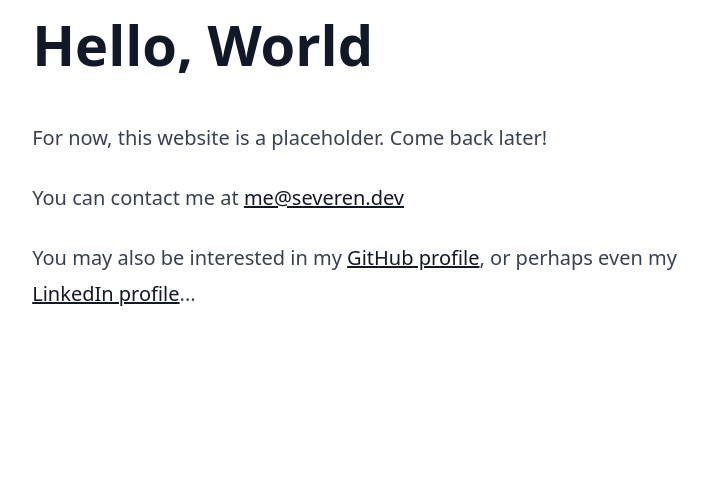
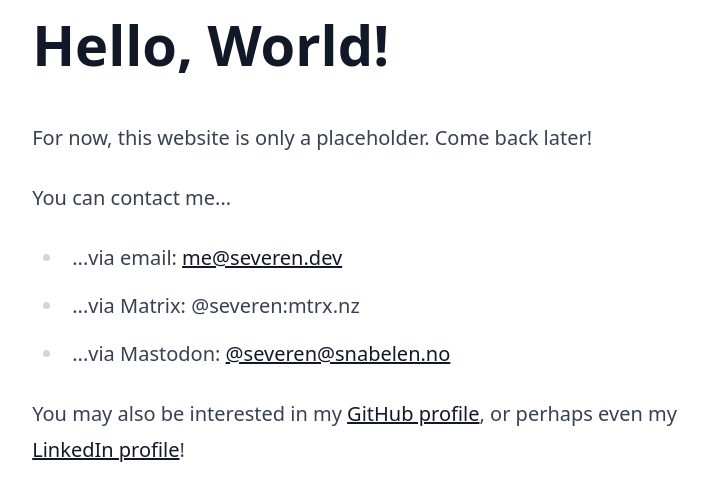
Before and after one commit to severen/website, a SvelteKit app: page / in a window 1280 px wide. Shown: the top 500 px of the page, without its empty margins (252-960 px from the left). Built offline with nearby package versions, Linux system fonts and the light colour scheme.

Commit message:
Expand information on placeholder page

```diff
--- a/src/routes/+page.svelte
+++ b/src/routes/+page.svelte
@@ -7,11 +7,19 @@
   <title>Severen Redwood</title>
 </svelte:head>
 
-<h1>Hello, World</h1>
-<p>For now, this website is a placeholder. Come back later!</p>
-<p>You can contact me at <a href="mailto:me@severen.dev">me@severen.dev</a></p>
+<h1>Hello, World!</h1>
+<p>For now, this website is only a placeholder. Come back later!</p>
+<p>You can contact me...</p>
+<ul>
+  <li>...via email: <a href="mailto:me@severen.dev">me@severen.dev</a></li>
+  <li>...via Matrix: @severen:mtrx.nz</li>
+  <li>
+    ...via Mastodon:
+    <a rel="me" href="https://snabelen.no/@severen">@severen@snabelen.no</a>
+  </li>
+</ul>
 <p>
   You may also be interested in my
   <a href="https://github.com/severen">GitHub profile</a>, or perhaps even my
-  <a href="https://linkedin.com/in/severen">LinkedIn profile</a>...
+  <a href="https://linkedin.com/in/severen">LinkedIn profile</a>!
 </p>
```
